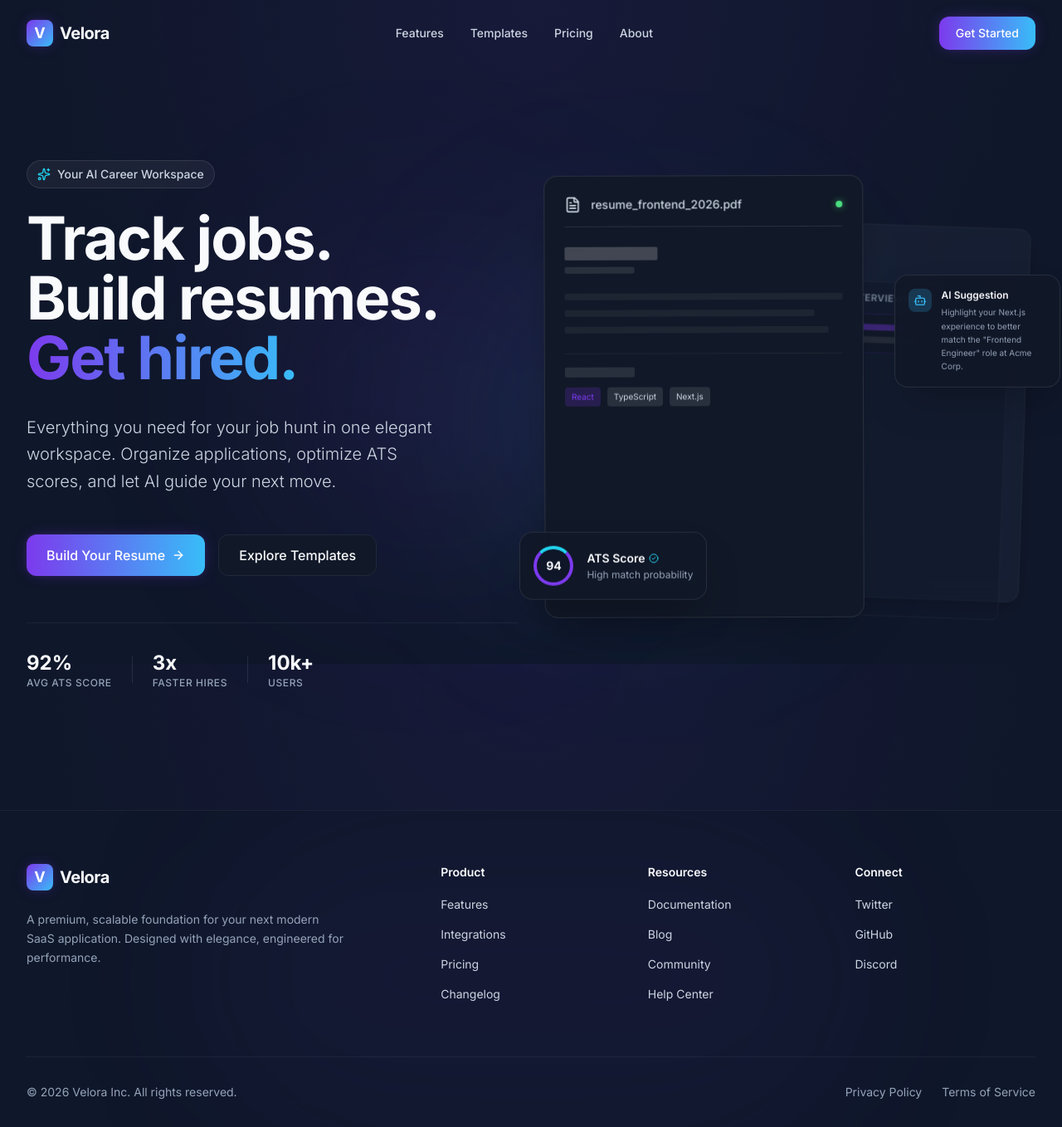
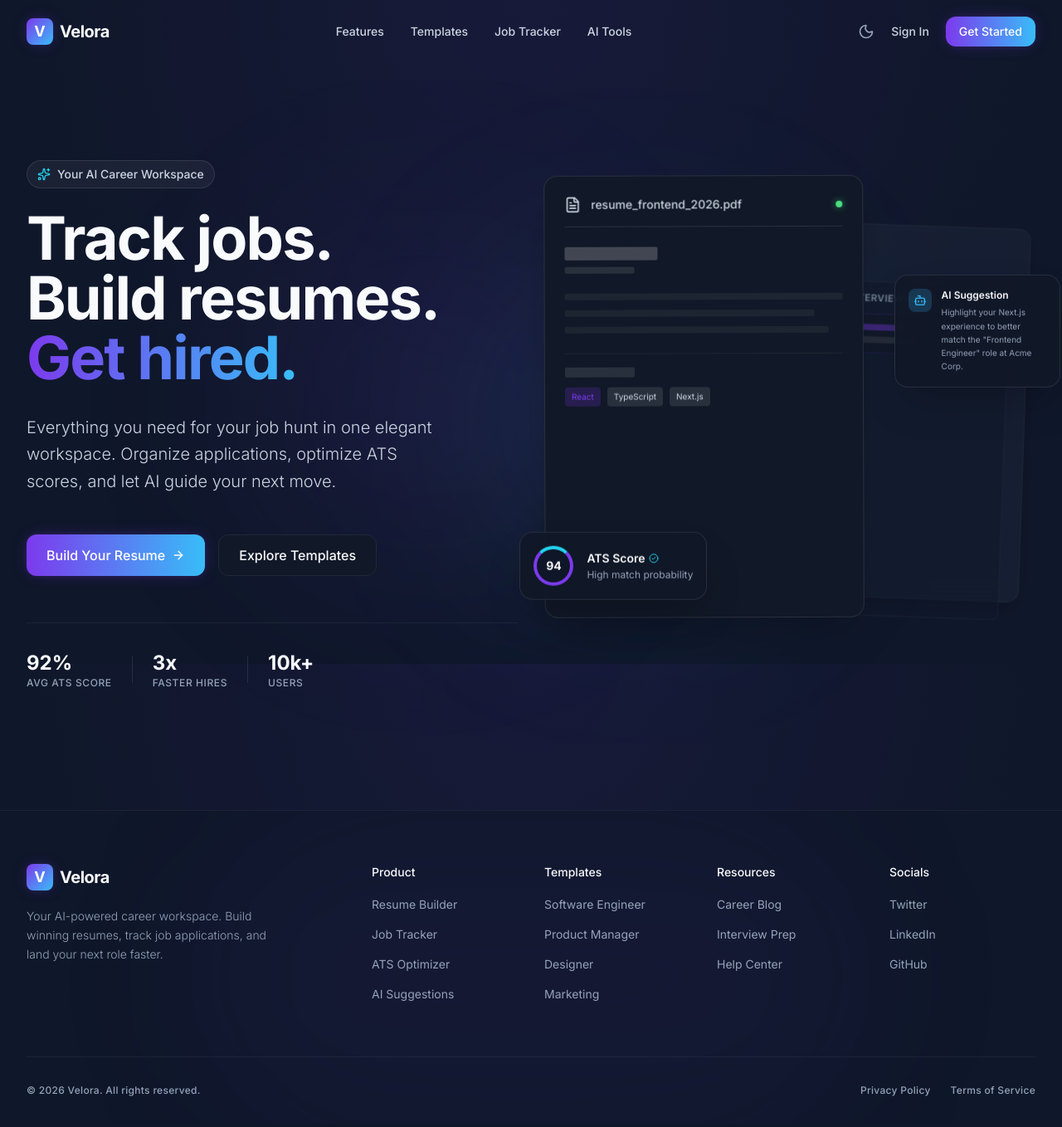
Before and after one commit to Slash-495/Velora, a Next.js app: page / in a window 1280 px wide. Shown: the whole page at 83% size. Built offline with nearby package versions, Linux system fonts and the light colour scheme.

Commit message:
update Navbar and Footer

```diff
--- a/components/ui/Footer.tsx
+++ b/components/ui/Footer.tsx
@@ -3,21 +3,26 @@ import { Container } from "./Container";
 
 const footerLinks = {
   product: [
-    { name: "Features", href: "#" },
-    { name: "Integrations", href: "#" },
-    { name: "Pricing", href: "#" },
-    { name: "Changelog", href: "#" },
+    { name: "Resume Builder", href: "#" },
+    { name: "Job Tracker", href: "#" },
+    { name: "ATS Optimizer", href: "#" },
+    { name: "AI Suggestions", href: "#" },
   ],
   resources: [
-    { name: "Documentation", href: "#" },
-    { name: "Blog", href: "#" },
-    { name: "Community", href: "#" },
+    { name: "Career Blog", href: "#" },
+    { name: "Interview Prep", href: "#" },
     { name: "Help Center", href: "#" },
   ],
-  social: [
+  templates: [
+    { name: "Software Engineer", href: "#" },
+    { name: "Product Manager", href: "#" },
+    { name: "Designer", href: "#" },
+    { name: "Marketing", href: "#" },
+  ],
+  socials: [
     { name: "Twitter", href: "#" },
+    { name: "LinkedIn", href: "#" },
     { name: "GitHub", href: "#" },
-    { name: "Discord", href: "#" },
   ],
 };
 
@@ -28,27 +33,27 @@ export function Footer() {
       <div className="absolute top-0 left-1/2 -translate-x-1/2 w-[800px] h-[400px] bg-primary/5 rounded-full blur-[100px] pointer-events-none" />
 
       <Container className="relative z-10">
-        <div className="grid grid-cols-1 md:grid-cols-2 lg:grid-cols-5 gap-12 lg:gap-8 mb-16">
+        <div className="grid grid-cols-2 md:grid-cols-2 lg:grid-cols-6 gap-12 lg:gap-8 mb-16">
           {/* Brand Column */}
-          <div className="lg:col-span-2 flex flex-col gap-6">
+          <div className="col-span-2 flex flex-col gap-5">
             <Link href="/" className="flex items-center gap-2 group w-fit">
               <div className="w-8 h-8 rounded-lg bg-gradient-to-br from-primary to-secondary flex items-center justify-center shadow-glow-primary transition-transform duration-300 group-hover:scale-105">
                 <span className="text-white font-bold text-lg leading-none">V</span>
               </div>
               <span className="font-bold text-xl tracking-tight text-text-primary">Velora</span>
             </Link>
-            <p className="text-text-muted text-sm leading-relaxed max-w-sm">
-              A premium, scalable foundation for your next modern SaaS application. Designed with elegance, engineered for performance.
+            <p className="text-text-muted text-sm leading-relaxed max-w-xs font-light">
+              Your AI-powered career workspace. Build winning resumes, track job applications, and land your next role faster.
             </p>
           </div>
 
           {/* Links Columns */}
           <div>
-            <h4 className="font-semibold text-text-primary mb-4 text-sm">Product</h4>
+            <h4 className="font-medium text-text-primary mb-4 text-sm">Product</h4>
             <ul className="flex flex-col gap-3">
               {footerLinks.product.map((link) => (
                 <li key={link.name}>
-                  <Link href={link.href} className="text-sm text-text-secondary hover:text-primary transition-colors">
+                  <Link href={link.href} className="text-sm text-text-muted hover:text-text-primary transition-colors">
                     {link.name}
                   </Link>
                 </li>
@@ -57,11 +62,11 @@ export function Footer() {
           </div>
 
           <div>
-            <h4 className="font-semibold text-text-primary mb-4 text-sm">Resources</h4>
+            <h4 className="font-medium text-text-primary mb-4 text-sm">Templates</h4>
             <ul className="flex flex-col gap-3">
-              {footerLinks.resources.map((link) => (
+              {footerLinks.templates.map((link) => (
                 <li key={link.name}>
-                  <Link href={link.href} className="text-sm text-text-secondary hover:text-primary transition-colors">
+                  <Link href={link.href} className="text-sm text-text-muted hover:text-text-primary transition-colors">
                     {link.name}
                   </Link>
                 </li>
@@ -70,11 +75,24 @@ export function Footer() {
           </div>
 
           <div>
-            <h4 className="font-semibold text-text-primary mb-4 text-sm">Connect</h4>
+            <h4 className="font-medium text-text-primary mb-4 text-sm">Resources</h4>
             <ul className="flex flex-col gap-3">
-              {footerLinks.social.map((link) => (
+              {footerLinks.resources.map((link) => (
                 <li key={link.name}>
-                  <Link href={link.href} className="text-sm text-text-secondary hover:text-primary transition-colors">
+                  <Link href={link.href} className="text-sm text-text-muted hover:text-text-primary transition-colors">
+                    {link.name}
+                  </Link>
+                </li>
+              ))}
+            </ul>
+          </div>
+
+          <div>
+            <h4 className="font-medium text-text-primary mb-4 text-sm">Socials</h4>
+            <ul className="flex flex-col gap-3">
+              {footerLinks.socials.map((link) => (
+                <li key={link.name}>
+                  <Link href={link.href} className="text-sm text-text-muted hover:text-text-primary transition-colors">
                     {link.name}
                   </Link>
                 </li>
@@ -84,8 +102,8 @@ export function Footer() {
         </div>
 
         {/* Copyright & Legal */}
-        <div className="flex flex-col md:flex-row items-center justify-between pt-8 border-t border-white/5 text-sm text-text-muted gap-4">
-          <p>© {new Date().getFullYear()} Velora Inc. All rights reserved.</p>
+        <div className="flex flex-col md:flex-row items-center justify-between pt-8 border-t border-white/5 text-xs font-medium tracking-wide text-text-muted gap-4">
+          <p>© {new Date().getFullYear()} Velora. All rights reserved.</p>
           <div className="flex gap-6">
             <Link href="#" className="hover:text-text-primary transition-colors">Privacy Policy</Link>
             <Link href="#" className="hover:text-text-primary transition-colors">Terms of Service</Link>
--- a/components/ui/Navbar.tsx
+++ b/components/ui/Navbar.tsx
@@ -3,14 +3,14 @@
 import { useState, useEffect } from "react";
 import Link from "next/link";
 import { motion, AnimatePresence } from "framer-motion";
-import { Menu, X } from "lucide-react";
+import { Menu, X, Moon } from "lucide-react";
 import { Container } from "./Container";
 
 const navLinks = [
   { name: "Features", href: "#" },
   { name: "Templates", href: "#" },
-  { name: "Pricing", href: "#" },
-  { name: "About", href: "#" },
+  { name: "Job Tracker", href: "#" },
+  { name: "AI Tools", href: "#" },
 ];
 
 export function Navbar() {
@@ -56,21 +56,32 @@ export function Navbar() {
           ))}
         </nav>
 
-        {/* Desktop CTA */}
-        <div className="hidden md:flex items-center">
-          <Link href="#" className="btn-glow py-2.5 px-5 text-sm">
+        {/* Desktop Right Side */}
+        <div className="hidden md:flex items-center gap-5">
+          <button className="text-text-muted hover:text-text-primary transition-colors" aria-label="Toggle Theme">
+            <Moon className="w-5 h-5" />
+          </button>
+          <Link href="#" className="text-sm font-medium text-text-secondary hover:text-text-primary transition-colors duration-200">
+            Sign In
+          </Link>
+          <Link href="#" className="btn-glow py-2 px-4 text-sm rounded-xl">
             Get Started
           </Link>
         </div>
 
         {/* Mobile Menu Toggle */}
+        <div className="flex items-center gap-4 md:hidden">
+          <button className="text-text-muted hover:text-text-primary transition-colors" aria-label="Toggle Theme">
+            <Moon className="w-5 h-5" />
+          </button>
           <button
-          className="md:hidden text-text-secondary hover:text-text-primary transition-colors"
+            className="text-text-secondary hover:text-text-primary transition-colors"
             onClick={() => setMobileMenuOpen(!mobileMenuOpen)}
             aria-label="Toggle menu"
           >
             {mobileMenuOpen ? <X size={24} /> : <Menu size={24} />}
           </button>
+        </div>
       </Container>
 
       {/* Mobile Nav Overlay */}
@@ -94,10 +105,17 @@ export function Navbar() {
                   {link.name}
                 </Link>
               ))}
-              <div className="pt-4 border-t border-white/5">
+              <div className="pt-4 border-t border-white/5 flex flex-col gap-3">
                 <Link
                   href="#"
-                  className="btn-glow w-full"
+                  className="text-center font-medium text-text-secondary hover:text-text-primary py-2 transition-colors"
+                  onClick={() => setMobileMenuOpen(false)}
+                >
+                  Sign In
+                </Link>
+                <Link
+                  href="#"
+                  className="btn-glow w-full rounded-xl"
                   onClick={() => setMobileMenuOpen(false)}
                 >
                   Get Started
```
Lines whose indentation alone changed are shown as unchanged.
